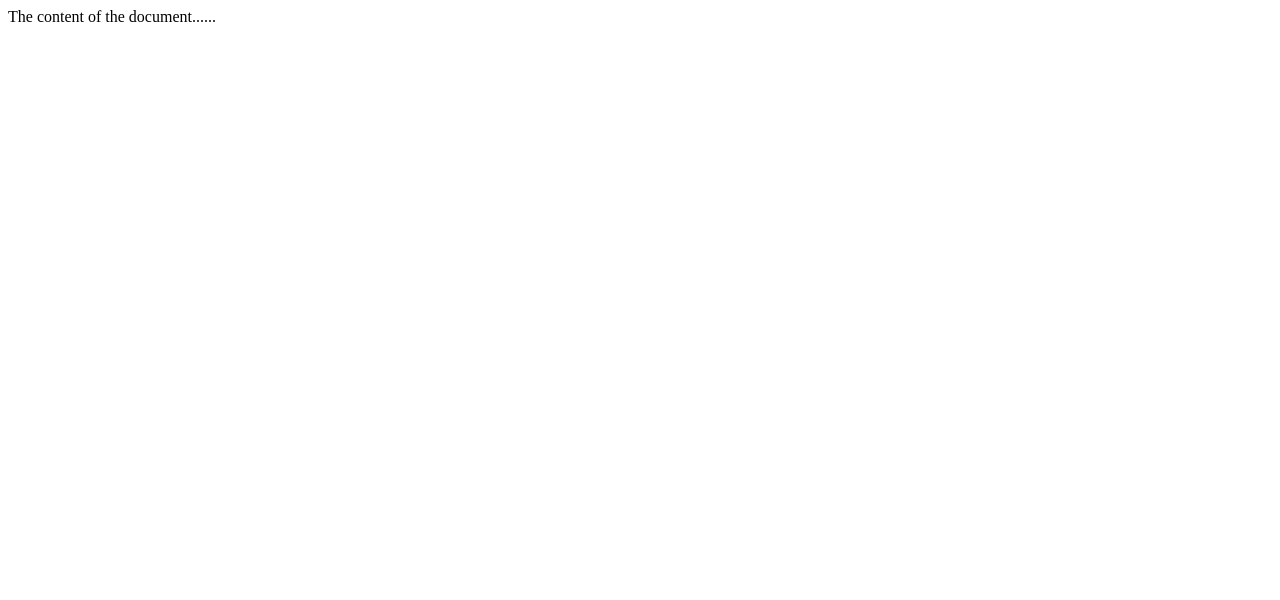
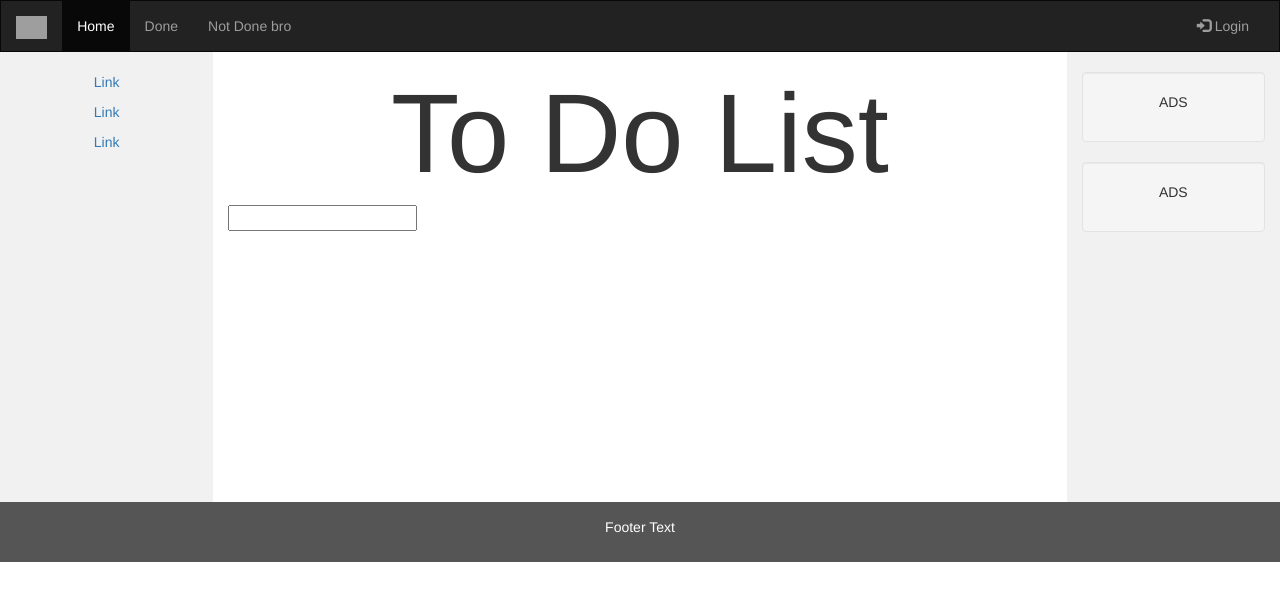
Before and after one commit to liplylie/toDoNG, a website: page client/static/index.html in a window 1280 px wide. Drawn offline with nearby package versions, Linux system fonts and the light colour scheme; grey boxes are pictures that could not be loaded.

Commit message:
initialized ng app todo

```diff
--- /dev/null
+++ b/client/static/components/index.js
@@ -0,0 +1,2 @@
+'use strict'
+var app = angular.module('todo', []);
--- /dev/null
+++ b/client/static/components/navTab.js
@@ -0,0 +1,5 @@
+angular.module('todo')
+.component('navTab', {
+  // TODO
+   templateUrl: './templates/navTab.html',
+});
--- a/client/static/index.html
+++ b/client/static/index.html
@@ -1,12 +1,64 @@
 <!DOCTYPE html>
-<html>
-	<head>
+<html lang="en" ng-app="todo">
+<head>
+  <title>Bootstrap Example</title>
+  <meta charset="utf-8">
+  <meta name="viewport" content="width=device-width, initial-scale=1">
+  <link rel="stylesheet" href="https://maxcdn.bootstrapcdn.com/bootstrap/3.3.7/css/bootstrap.min.css">
+  <link rel="stylesheet" type="text/css" href="styles.css">
+  <script src="https://ajax.googleapis.com/ajax/libs/angularjs/1.5.6/angular.min.js"></script>
+  <script src="https://ajax.googleapis.com/ajax/libs/jquery/3.2.1/jquery.min.js"></script>
+  <script src="https://maxcdn.bootstrapcdn.com/bootstrap/3.3.7/js/bootstrap.min.js"></script>
+</head>
+<body >
 
-	<title>Title of the document</title>
-	</head>
+<nav class="navbar navbar-inverse">
+  <div class="container-fluid">
+    <div class="navbar-header">
+      <button type="button" class="navbar-toggle" data-toggle="collapse" data-target="#myNavbar">
+        <span class="icon-bar"></span>
+        <span class="icon-bar"></span>
+        <span class="icon-bar"></span>
+      </button>
+      <a class="navbar-brand" href="#"><img id="pic" src="https://s3-us-west-2.amazonaws.com/slack-files2/avatars/2015-12-26/17403075280_024490441c688e6ab5f8_512.png"/></a>
+    </div>
+    <div class="collapse navbar-collapse" id="myNavbar">
+      <nav-tab>hi</nav-tab>
+      <ul class="nav navbar-nav navbar-right">
+        <li><a href="#"><span class="glyphicon glyphicon-log-in"></span> Login</a></li>
+      </ul>
+    </div>
+  </div>
+</nav>
 
-	<body>
-	The content of the document......
-	</body>
+<div class="container-fluid text-center">
+  <div class="row content">
+    <div class="col-sm-2 sidenav">
+      <p><a href="#">Link</a></p>
+      <p><a href="#">Link</a></p>
+      <p><a href="#">Link</a></p>
+    </div>
+    <div class="col-sm-8 text-left">
+      <h1 id="title">To Do List</h1>
+      <input type="text" ng-model='text'/>
+      <p>{{text}}</p>
+    </div>
+    <div class="col-sm-2 sidenav">
+      <div class="well">
+        <p>ADS</p>
+      </div>
+      <div class="well">
+        <p>ADS</p>
+      </div>
+    </div>
+  </div>
 
+</div>
+
+<footer class="container-fluid text-center">
+  <p>Footer Text</p>
+</footer>
+<script src="components/index.js"></script>
+<script src="components/navTab.js"></script>
+</body>
 </html>
--- /dev/null
+++ b/client/static/index.js
@@ -0,0 +1,2 @@
+'use strict'
+var app = angular.module('todo', []);
--- /dev/null
+++ b/client/static/styles.css
@@ -0,0 +1,44 @@
+
+/* Remove the navbar's default margin-bottom and rounded borders */
+.navbar {
+  margin-bottom: 0;
+  border-radius: 0;
+}
+
+/* Set height of the grid so .sidenav can be 100% (adjust as needed) */
+.row.content {height: 450px}
+
+/* Set gray background color and 100% height */
+.sidenav {
+  padding-top: 20px;
+  background-color: #f1f1f1;
+  height: 100%;
+}
+ /* Set black background color, white text and some padding */
+footer {
+  background-color: #555;
+  color: white;
+  padding: 15px;
+}
+
+/* On small screens, set height to 'auto' for sidenav and grid */
+@media screen and (max-width: 767px) {
+  .sidenav {
+    height: auto;
+    padding: 15px;
+  }
+  .row.content {height:auto;}
+}
+
+#pic {
+	display: block;
+	margin: auto;
+	max-height: 2em;
+	max-width: 4em;
+	padding-bottom: .7em;
+}
+
+#title{
+	font-size: 8em;
+	text-align: center;
+}
--- /dev/null
+++ b/client/static/templates/navTab.html
@@ -0,0 +1,5 @@
+<ul class="nav navbar-nav">
+	<li class="active"><a href="#">Home</a></li>
+	<li><a href="#">Done</a></li>
+	<li><a href="#">Not Done bro</a></li>
+</ul>
--- a/package.json
+++ b/package.json
@@ -11,6 +11,7 @@
   "license": "ISC",
   "dependencies": {
     "angular": "^1.6.6",
+    "body-parser": "^1.18.2",
     "express": "^4.16.2",
     "path": "^0.12.7",
     "sequelize": "^4.22.7"
--- a/server/server.js
+++ b/server/server.js
@@ -1,10 +1,12 @@
 const express = require('express')
 const path = require('path')
+const bodyParser = require('body-parser')
 const app = express()
 const port = 3000
 
 
-
+app.use(bodyParser.urlencoded({ extended: false }))
+app.use(bodyParser.json())
 app.use(express.static(path.join(__dirname,'../client/static')))
 
 
```
Also changed, not shown: client/index.html (deleted, +0 -12 lines), 4 other files.
